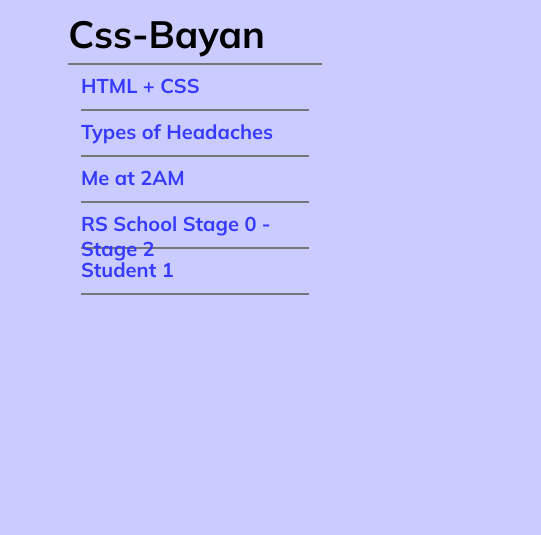
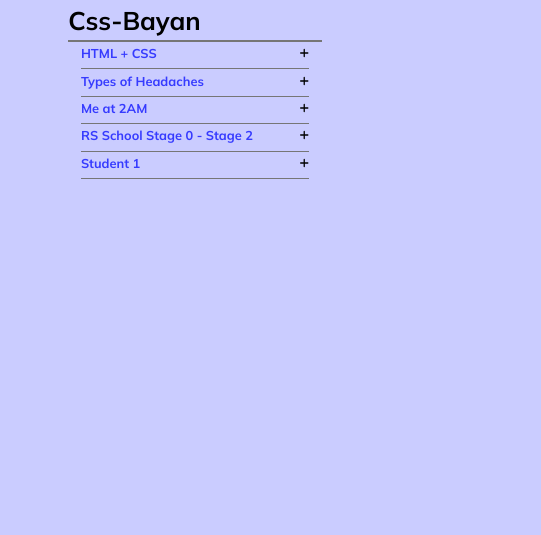
Before and after one commit to mad-dogy/cssBayan, a plain HTML site: page cssBayan/index.html in a window 390 px wide. Shown: the whole page, 541 px wide, since content can reach past the window. Drawn offline with Linux system fonts and the light colour scheme.

Commit message:
feat: add responsive design with three breakpoints (Sat, March 11, 2023 3:34PM)

```diff
--- a/cssBayan/style.css
+++ b/cssBayan/style.css
@@ -4,21 +4,22 @@ h1, h2, h3, h4, h5, h6, ul{
 }
 li{
     list-style-type: none;
-    margin-top: 8px;
+    margin-top: 1.5%;
 }
 
+@media screen and (max-width: 1920px) {
     body{
         width: 65%;
-    margin: 10px auto;
+        margin: 1% auto;
         font-family: 'Mulish', sans-serif;
-    font-size: 20px;
+        font-size: 100%;
         background-color: #CACCFF;
         overflow-y: scroll;
     }
     .title{
-    padding-bottom: 5px;
-    border-bottom: 2px solid #767676;
-    font-size: 38px;
+        padding-bottom: 1.5%;
+        border-bottom: 0.1em solid #767676;
+        font-size: 200%;
         font-weight: 700;
     }
     .accordion{
@@ -29,12 +30,12 @@ body{
         cursor: pointer;
     }
     .accordion-item{
-    height: 1.8em;
-    border-bottom: 2px solid #767676;
+        max-height: 1.8em;
+        border-bottom: 0.1em solid #767676;
         transition: all .3s linear;
     }
     .accordion-item:hover{
-    height: 15em;
+        max-height: 15em;
     }
     .item-title{
         display: flex;
@@ -44,7 +45,7 @@ body{
         transition: all .2s linear;
     }
     .item-title svg{
-    width: 20px;
+        max-width: 2.5%;
         opacity: 0;
         transition: all .2s linear;
     }
@@ -59,13 +60,29 @@ body{
         text-align: center;
     }
     .item-content img{
-    height: 12em;
+        max-height: 0;
         opacity: 0;
         transition: all .2s linear;
     }
     .accordion-item:hover .item-content img{
+        max-height: 12em;
         opacity: 1;
     }
     .accordion-item:hover .item-title svg{
         transform: rotate(45deg);
     }
+}
+@media screen and (max-width: 820px){
+    .item-title svg{
+        opacity: 1;
+        max-width: 4%;
+    }
+    .item-content img{
+        max-width: 80%;
+    }
+}
+@media screen and (max-width: 560px) {
+    body{
+        font-size: 80%;
+    }
+}
```
Lines whose indentation alone changed are shown as unchanged.
